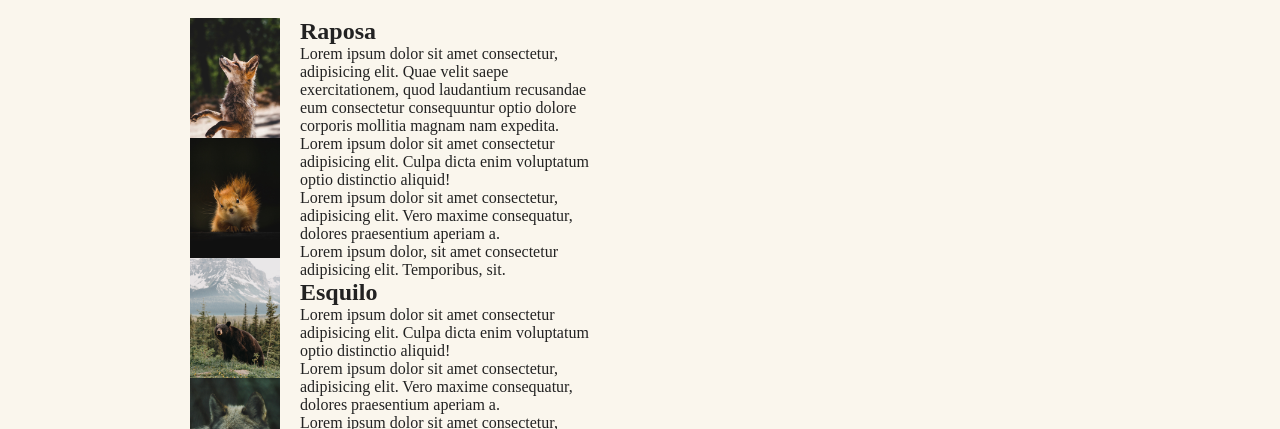
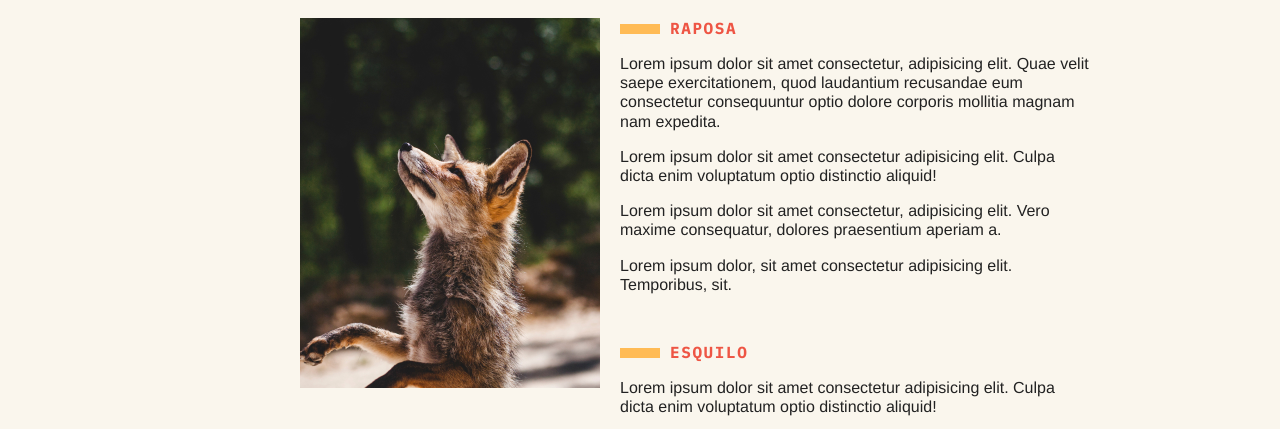
Before and after one commit to devMagno/animais-fantasticos, a plain HTML site: page index.html in a window 1280 px wide. Shown: the part 342-771 px from the top of the page. Drawn offline with Linux system fonts and the light colour scheme.

Commit message:
Adiciona estilos da seção main

```diff
--- a/css/style.css
+++ b/css/style.css
@@ -63,3 +63,47 @@ body {
   margin-bottom: 1rem;
   grid-column: 1 / 4;
 }
+
+.animais h2 {
+  font-family: 'IBM Plex Mono', monospace;
+  font-size: 1rem;
+  text-transform: uppercase;
+  letter-spacing: .1em;
+  margin-bottom: 1rem;
+  color: #E54;
+}
+.animais h2::before {
+  content: '';
+  display: inline-block;
+  width: 40px;
+  height: 10px;
+  margin-right: 10px;
+  background: #FB5;
+}
+.animais p {
+  font-family: Helvetica, Arial, sans-serif;
+  line-height: 1.2;
+  margin-bottom: 1rem;
+}
+.animais-lista {
+  height: 370px;
+  overflow-y: scroll;
+  grid-column: 2;
+}
+.animais-lista::-webkit-scrollbar {
+  width: 18px;
+}
+.animais-lista::-webkit-scrollbar-thumb {
+  background: #FB5;
+  border-left: 4px solid #FAF6ED;
+  border-right: 4px solid #FAF6ED;
+}
+.animais-lista::-webkit-scrollbar-track {
+  background: #FAF6ED;
+}
+.animais-descricao {
+  grid-column: 3;
+}
+.animais-descricao section {
+  margin-bottom: 3rem;
+}
```
